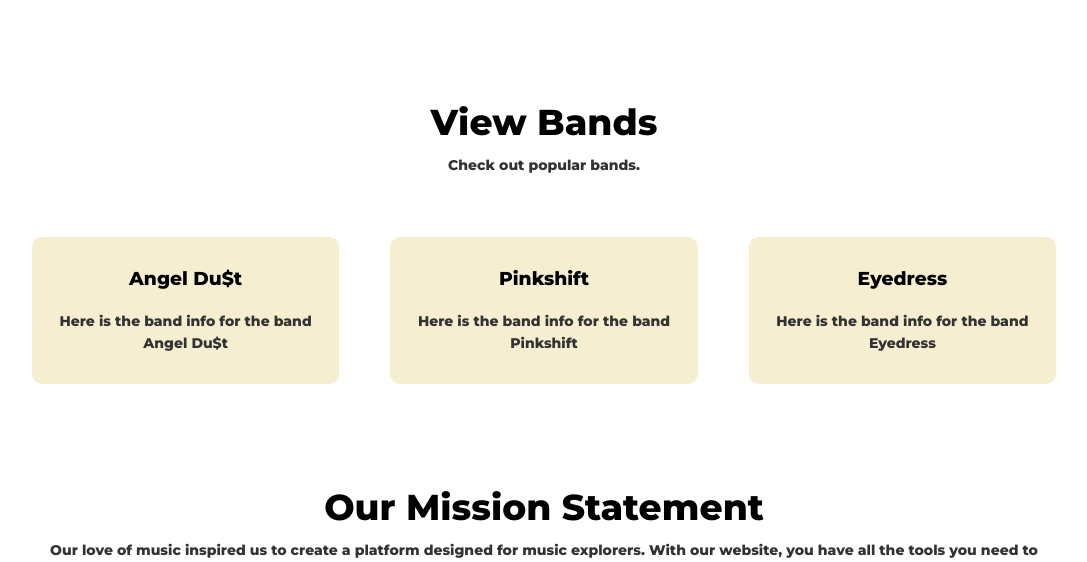
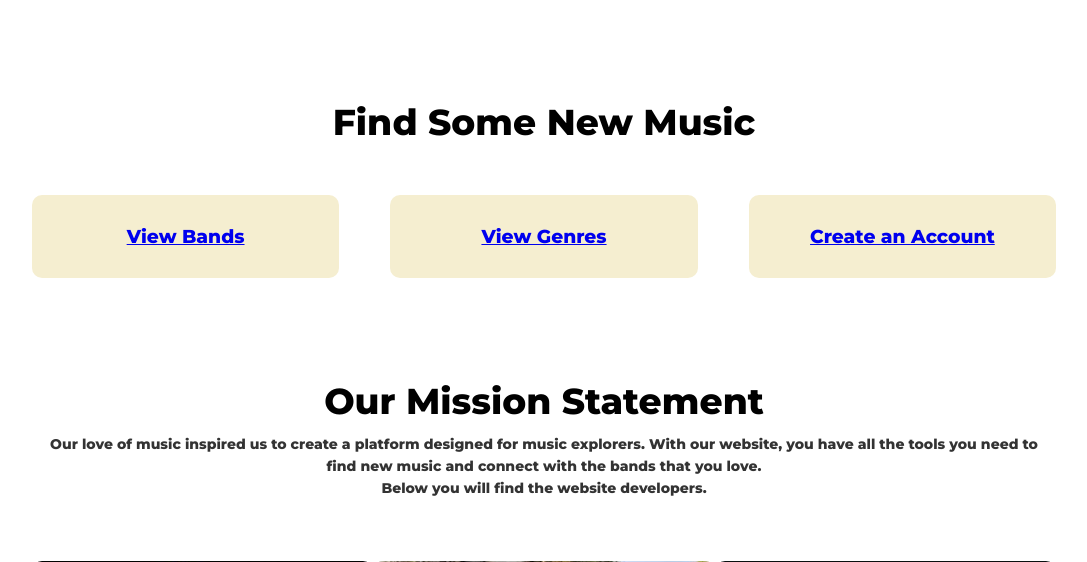
Before and after one commit to hgardne4/Apollo, a Flask app: page / in a window 1280 px wide. Shown: the part 800-1362 px from the top of the page, without its empty margins (96-1183 px from the left). Run offline with Flask 2, Linux system fonts and the light colour scheme.

Commit message:
restructuring and making visuals better

```diff
--- a/src/main.py
+++ b/src/main.py
@@ -19,7 +19,11 @@ from flask_wtf import FlaskForm
 from wtforms import StringField, SubmitField
 from wtforms.validators import DataRequired
 
+# imports used to gather important data locally used for displaying
 from datetime import datetime
+import os
+from os import listdir
+from os.path import isfile, join
 
 main = Blueprint('main', __name__)
 
@@ -79,7 +83,10 @@ def popular():
 @main.route('/bands')
 def bands():
     all_bands = User.query.filter_by(account_type="band")
-    return render_template('bands.html', all_bands=all_bands, BandQ=Band)
+    # get all the images in the static/images folder, if the band has an image display it
+    return render_template('bands.html', all_bands=all_bands, BandQ=Band,
+        top3_bands=db.session.query(User, Band).filter(User.id == Band.user_id).order_by(Band.page_views.desc()).limit(3),
+        image_files=[file.split('.')[0] for file in listdir(os.getcwd() + '/src/static/images') if isfile(join(os.getcwd() + '/src/static/images', file))])
 
 @main.route('/signup-login')
 def singup_login_redir():
--- a/src/templates/apollo.html
+++ b/src/templates/apollo.html
@@ -53,21 +53,23 @@ This file is the home page for the Apollo Music Platform, it handles the redirec
 
 	<!-- Bands -->
 	<section class="bands">
-		<h1>View Bands</h1>
-		<p>Check out popular bands.</p>
+		<h1>Find Some New Music</h1>
 
 		<div class="row">
 			<div class="bands-col">
-				<h3>Angel Du$t</h3>
-				<p>Here is the band info for the band Angel Du$t</p>
+				<a href="{{ url_for('main.bands') }}">
+					<h3>View Bands</h3>
+				</a>
 			</div>
 			<div class="bands-col">
-				<h3>Pinkshift</h3>
-				<p>Here is the band info for the band Pinkshift</p>
+				<a href="{{ url_for('main.genres') }}">
+					<h3>View Genres</h3>
+				</a>
 			</div>
 			<div class="bands-col">
-				<h3>Eyedress</h3>
-				<p>Here is the band info for the band Eyedress</p>
+				<a href="{{ url_for('main.singup_login_redir') }}">
+					<h3>Create an Account</h3>
+				</a>
 			</div>
 		</div>
 
```
Also changed, not shown: src/templates/bands.html (+11 -6 lines), src/db.sqlite, src/static/images/noimageprovided.jpeg (added).
